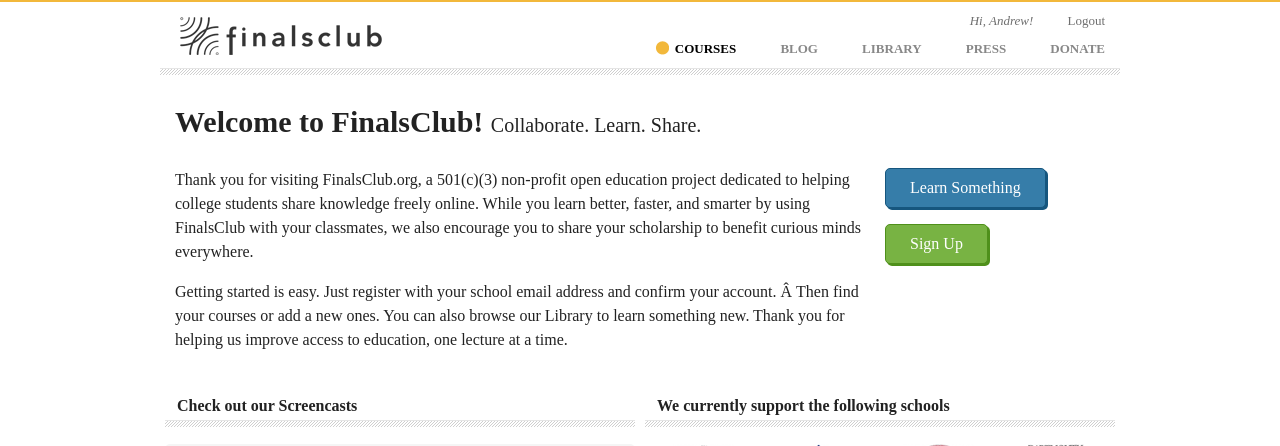
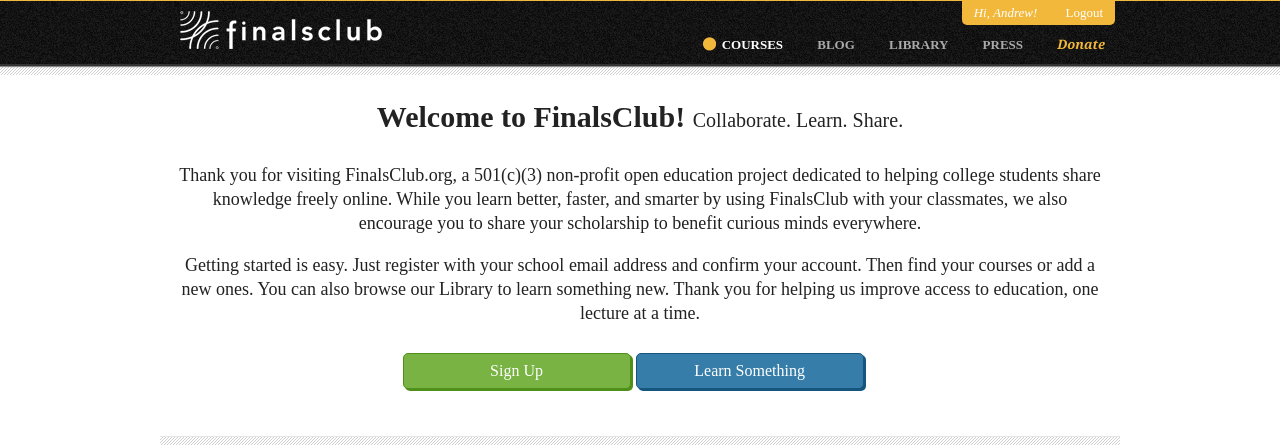
Before and after one commit to jordantomax/finalsclub, a PHP site: page / in a window 1280 px wide. Shown: the top 446 px of the page. Run offline with PHP 8.4, Linux system fonts and the light colour scheme; some libraries are stand-ins or nearby versions.

Commit message:
reverted to a similar style to PSDs, simplified style

```diff
--- a/assets/css/screen.css
+++ b/assets/css/screen.css
@@ -55,7 +55,7 @@ If you have any questions, Don't be shy. Send me a line!
 .grid-10,
 .grid-11,
 .grid-12 {
-  margin: 10px 5px 0;
+  margin: 5px 5px;
   padding: 0;
   display: inline;
   float: left; }
@@ -184,7 +184,9 @@ body {
   line-height: 1.091em; }
 
 p {
-  font-family: "skolar"; }
+  font-size: 1.125em;
+  /* 18 / 16 */
+  font-family: "minion-pro"; }
   p .drop-cap {
     font-size: 2em;
     /* 24 / 12 */ }
@@ -236,13 +238,16 @@ button,
 
 hr.stripes {
   margin: 0;
-  height: 6px;
+  height: 8px;
   clear: both;
   border-top: 1px solid #e5e5e5;
   border-bottom: 1px solid #fff;
   background-image: url("../img/bg-stripes.png");
   background-repeat: repeat;
   background-color: #fff; }
+hr.spacer {
+  padding: 0;
+  margin: 10px 0 30px 0; }
 hr.heading {
   margin-bottom: 16px; }
 hr.bordered {
@@ -251,7 +256,7 @@ hr.bordered {
 button {
   -moz-border-radius: 5px;
   border-radius: 5px;
-  padding: 10px 24px;
+  padding: 8px 24px;
   border: 0; }
   button.three-dim.blue {
     -moz-box-shadow: 2px 2px 0 #16567e;
@@ -269,40 +274,58 @@ button {
     color: #fff; }
 
 h3.heading {
-  margin-bottom: 2px;
+  margin-bottom: 16px;
   padding-left: 12px; }
+
+em {
+  font-family: "Georgia", "serif"; }
 
 /* 1.`layout
 ============================================== */
 html,
 body {
   height: 100%;
-  margin: 0;
-  margin: 0;
+  margin: 0; }
+
+body {
   background-image: url("../img/bg-black-noise.gif");
   background-repeat: repeat; }
 
-.header,
+.header {
+  -moz-box-shadow: 0 1px 1px #888888;
+  -webkit-box-shadow: 0 1px 1px #888888;
+  box-shadow: 0 1px 1px #888888;
+  border-top: 1px solid #f2b83b;
+  position: relative;
+  z-index: 10;
+  border-bottom: 2px solid #333; }
+  .header .container-12 > div {
+    margin-top: 0;
+    margin-bottom: 0; }
+
 .content {
   background-color: #fff; }
-
-.header {
-  border-top: 2px solid #f2b83b; }
 
 /* 2.`navigation
 ============================================== */
 #user-nav {
-  float: right; }
+  border-bottom-left-radius: 5px;
+  -moz-border-radius-bottomleft: 5px;
+  -webkit-border-bottom-left-radius: 5px;
+  border-bottom-right-radius: 5px;
+  -moz-border-radius-bottomright: 5px;
+  -webkit-border-bottom-right-radius: 5px;
+  float: right;
+  background-color: #f2b83b; }
   #user-nav li {
     display: inline-block;
     vertical-align: middle;
     float: none;
-    margin-left: 20px;
-    color: #707070; }
+    padding: 3px 12px;
+    color: #fff; }
     #user-nav li a {
       display: block;
-      color: #707070;
-      padding: 0 10px; }
+      color: #fff; }
 
 #main-nav {
   clear: both; }
@@ -317,34 +340,42 @@ body {
   #main-nav li {
     display: inline-block;
     vertical-align: middle;
-    float: none;
-    margin-left: 20px; }
+    float: none; }
     #main-nav li a {
+      -webkit-transition: color 0.25s ease-in-out;
+      -moz-transition: color 0.25s ease-in-out;
+      -o-transition: color 0.25s ease-in-out;
+      -ms-transition: color 0.25s ease-in-out;
+      transition: color 0.25s ease-in-out;
       display: block;
       padding: 10px;
+      padding-left: 20px;
       text-transform: uppercase;
-      color: #888; }
+      color: #aaa; }
       #main-nav li a.active {
         position: relative;
-        color: #000; }
+        color: #fff; }
         #main-nav li a.active em {
           position: absolute;
-          left: -10px;
+          left: 0;
           top: 50%;
           margin-top: -8px;
           background-position: 0 0;
           width: 14px;
           height: 14px;
           background-repeat: no-repeat; }
+      #main-nav li a em {
+        text-transform: none; }
       #main-nav li a:hover {
-        color: #000; }
+        color: #eee; }
 
 /* 3.`header
 ============================================== */
 #logo {
   float: left;
   padding: 5px;
-  margin-left: 10px; }
+  margin-left: 10px;
+  margin-top: 5px; }
 
 #header {
   margin-top: 20px; }
@@ -361,8 +392,15 @@ body {
       display: inline-block;
       *display: inline; }
     .footer #footer-nav a {
+      -webkit-transition: color 0.25s ease-in-out;
+      -moz-transition: color 0.25s ease-in-out;
+      -o-transition: color 0.25s ease-in-out;
+      -ms-transition: color 0.25s ease-in-out;
+      transition: color 0.25s ease-in-out;
       padding: 5px 16px;
-      color: #ccc; }
+      color: #999; }
+      .footer #footer-nav a:hover {
+        color: #fff; }
   .footer p {
     float: right;
     clear: both;
@@ -385,6 +423,10 @@ body {
 
 .button-set.vertical button {
   margin-bottom: 16px; }
+.button-set.half-width-buttons button {
+  width: 48%; }
+.button-set.centered {
+  text-align: center; }
 
 .video-wrapper {
   -moz-border-radius: 5px;
@@ -499,3 +541,15 @@ body {
 .spacer {
   padding-top: 16px;
   padding-bottom: 32px; }
+
+.yellow {
+  color: #f2b83b; }
+
+.half-width {
+  width: 50%; }
+
+.centered {
+  text-align: center; }
+
+.centered-rt-parent {
+  margin: 0 auto; }
--- a/assets/css/scss/includes/grid.scss
+++ b/assets/css/scss/includes/grid.scss
@@ -29,7 +29,7 @@ $col-width: $layout-width / $cols - $margin * 2;
 .grid-10,
 .grid-11,
 .grid-12 {
-  margin: #{$margin * 2}px $margin + px 0;
+  margin: $margin + px $margin + px;
   padding: 0;
   display: inline;
   float: left;
--- a/assets/css/scss/includes/mixins.scss
+++ b/assets/css/scss/includes/mixins.scss
@@ -99,7 +99,7 @@
   border-radius: $radius;
 }
 
-@mixin rounded-side($horizontal, $vertical, $magnitude) {
+@mixin rounded-side($horizontal, $vertical, $magnitude: 5px) {
   border-#{$vertical}-#{$horizontal}-radius: $magnitude;
   -moz-border-radius-#{$vertical}#{$horizontal}: $magnitude;
   -webkit-border-#{$vertical}-#{$horizontal}-radius: $magnitude;
--- a/assets/css/scss/includes/type.scss
+++ b/assets/css/scss/includes/type.scss
@@ -66,7 +66,8 @@ body {
 }
 
 p {
-  font-family: "skolar";
+  font-size: 1.125em; /* 18 / 16 */
+  font-family: "minion-pro";
 
 	.drop-cap {
 	  font-size: 2em; /* 24 / 12 */
--- a/assets/css/scss/screen.scss
+++ b/assets/css/scss/screen.scss
@@ -50,13 +50,17 @@ $dark-green: #4f901b;
 hr {
   &.stripes {
     margin: 0;
-    height: 6px;
+    height: 8px;
     clear: both;
     border-top: 1px solid #e5e5e5;
     border-bottom: 1px solid #fff;
     background-image: url("../img/bg-stripes.png");
     background-repeat: repeat;
     background-color: #fff;
+  }
+  &.spacer {
+    padding: 0;
+    margin : 10px 0 30px 0;
   }
   &.heading {
     margin-bottom: 16px;
@@ -68,7 +72,7 @@ hr {
 
 button {
   @include rounded;
-  padding: 10px 24px;
+  padding: 8px 24px;
   border: 0;
 
   &.three-dim.blue {
@@ -86,56 +90,64 @@ button {
 }
 
 h3.heading {
-  margin-bottom: 2px;
+  margin-bottom: 16px;
   padding-left: 12px;
 }
 
+em {
+  font-family: "Georgia", "serif";
+}
 
 /* 1.`layout
 ============================================== */
 
 html,
 body {
-    height : 100%;
-    margin : 0;
-    margin: 0;
+  height : 100%;
+  margin: 0;
+}
+
+body {
     background-image: url("../img/bg-black-noise.gif");
     background-repeat: repeat;
 }
 
-.header,
-.content {
-  background-color: #fff;
+.header {
+  @include drop-shadow(0, 1px, 1px, #888);
+  border-top: 1px solid $gold;
+  position: relative;
+  z-index: 10;
+  border-bottom: 2px solid #333;
+
+  .container-#{$cols} {
+    > div {
+      margin-top: 0;
+      margin-bottom: 0;
+    }
+  }
 }
-
-.header {
-//  @include rounded-side("left", "top", 8px);
-//  @include rounded-side("right", "top", 8px);
-//  margin-top: 10px;
-//  background-image: url("../img/bg-black-noise.gif");
-//  background-repeat: repeat;
-//  border-bottom: 2px solid $gold;
-  border-top: 2px solid $gold;
-}
+.content { background-color: #fff; }
 
 
 /* 2.`navigation
 ============================================== */
 
 #user-nav {
+  @include rounded-side("left", "bottom");
+  @include rounded-side("right", "bottom");
   float: right;
+  background-color: $gold;
 
   li {
     display: inline-block;
     vertical-align: middle;
     float: none;
-    margin-left: 20px;
-    color: #707070;
+    padding: 3px 12px;
+    color: #fff;
 
     a {
       display: block;
-      color: #707070;
-      padding: 0 10px;
+      color: #fff;
     }
   }
 }
@@ -151,21 +163,22 @@ body {
         display: inline-block;
         vertical-align: middle;
         float: none;
-        margin-left: 20px;
 
         a {
+          @include transition(color);
           display: block;
           padding: 10px;
+          padding-left: 20px;
           text-transform: uppercase;
-          color: #888;
+          color: #aaa;
 
           &.active {
             position: relative;
-            color: #000;
+            color: #fff;
 
             em {
               position: absolute;
-              left: -10px;
+              left: 0;
               top: 50%;
               margin-top: -8px;
               background-position: 0 0;
@@ -174,9 +187,12 @@ body {
               background-repeat: no-repeat;
             }
           }
+          em {
+            text-transform: none;
+          }
 
           &:hover {
-            color: #000;
+            color: #eee;
           }
         }
     }
@@ -191,6 +207,7 @@ body {
   float: left;
   padding: 5px;
   margin-left: 10px;
+  margin-top: 5px;
 }
 #header {
     margin-top: 20px;
@@ -212,8 +229,12 @@ body {
       *display: inline;
     }
     a {
+      @include transition(color);
       padding: 5px 16px;
-      color: #ccc;
+      color: #999;
+      &:hover {
+        color: #fff;
+      }
     }
   }
   p {
@@ -248,6 +269,14 @@ body {
     button {
       margin-bottom: 16px;
     }
+  }
+  &.half-width-buttons {
+    button {
+      width: 48%;
+    }
+  }
+  &.centered {
+    text-align: center;
   }
 }
 
@@ -360,3 +389,7 @@ body {
   padding-top: 16px;
   padding-bottom: 32px;
 }
+.yellow { color: $gold; }
+.half-width { width: 50%; }
+.centered { text-align: center;}
+.centered-rt-parent { margin: 0 auto;}
--- a/index.html
+++ b/index.html
@@ -29,21 +29,22 @@
 								<li><a href="#"><em class="icon"></em>Blog</a></li>
 								<li><a href="#"><em class="icon"></em>Library</a></li>
 								<li><a href="#"><em class="icon"></em>Press</a></li>
-								<li><a href="#" class="donate"><em class="icon"></em>Donate</a></li>
+								<li><a href="#" class="donate"><em class="icon"></em><em class="lc yellow">Donate</em></a></li>
 							</ul>
 						</nav>
 					</div>
-				<hr class="stripes" />
 			</div>
 		</div>
+		<hr class="stripes" />
 		<div class="content">
 			<div class="container-12">
+
 				<div class="grid-12">
 					<div class="padded-loose">
-						<h1 class="large-huge spaced">Welcome to FinalsClub! <span class="small">Collaborate. Learn. Share.</span></h1>
+						<h1 class="large-huge spaced centered">Welcome to FinalsClub! <span class="small">Collaborate. Learn. Share.</span></h1>
 					</div>
 				</div>
-				<div class="grid-9">
+				<div class="grid-12 centered">
 					<div class="padded-loose">
 						<p class="no-top-margin">
 							Thank you for visiting FinalsClub.org, a 501(c)(3) non-profit open education
@@ -52,29 +53,31 @@
 						</p>
 						<p>
 							Getting started is easy.  Just register with your school email address and confirm
-							your account.  Then find your courses or add a new ones.  You can also browse our
+							your account.  Then find your courses or add a new ones.  You can also browse our
 							Library to learn something new.  Thank you for helping us improve access to education,
 							one lecture at a time.
 						</p>
 					</div>
 				</div>
-				<div class="grid-3">
-					<div class="button-set vertical">
+				<div class="grid-12">
+					<div class="button-set vertical half-width centered-rt-parent half-width-buttons">
+						<button class="green three-dim">Sign Up</button>
 						<button class="blue three-dim">Learn Something</button>
-						<button class="green three-dim">Sign Up</button>
 					</div>
 				</div>
 			</div>
 			<div class="container-12 spacer">
+			  <hr class="stripes spacer" />
+
 				<div class="grid-6">
 					<h3 class="heading">Check out our Screencasts</h3>
-					<hr class="stripes heading" />
+          <!-- <hr class="stripes heading" /> -->
 					<div class="video-wrapper">
 						<iframe src="http://player.vimeo.com/video/30647271?title=0&amp;byline=0&amp;portrait=0&amp;color=367da9" width="460" height="259" frameborder="0" webkitAllowFullScreen allowFullScreen></iframe>		</div>
 					</div>
 				<div class="grid-6">
 					<h3 class="heading">We currently support the following schools</h3>
-					<hr class="stripes heading" />
+          <!-- <hr class="stripes heading" /> -->
 					<div class="schools">
 						<ul>
 							<li><em class="sprite-school brown">Brown Logo</em></li>
```
Also changed, not shown: assets/img/logo-light.png.
